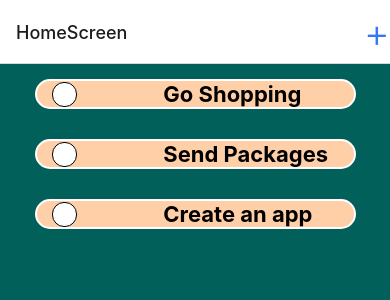
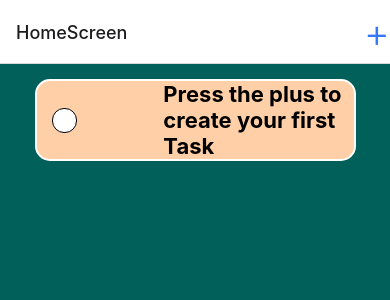
Before and after one commit to Deuzez916/TasksToDo, a React Native app: screen /HomeScreen in a window 390 px wide. Shown: the top 300 px of the page. Built offline with nearby package versions, Linux system fonts and the light colour scheme.

Commit message:
AsyncStorage Works

```diff
--- a/HomeScreen.js
+++ b/HomeScreen.js
@@ -19,27 +19,33 @@ export default function HomeScreen({ navigation, route }) {
 
   const [toDoItems, setToDoItems] = useState([
     {
-      Task: "Go Shopping",
+      Task: "Press the plus to create your first Task",
       isdone: false,
       Deadline: "3 Nov 2023",
-      Notes: "Buy Groceries",
-    },
-    {
-      Task: "Send Packages",
-      isdone: false,
-      Deadline: "15 Dec 2023",
-      Notes: "Get package from Ica, and send package on Willys",
-    },
-    {
-      Task: "Create an app",
-      isdone: false,
-      Deadline: "4 Jan 2024",
-      Notes: "Make the app functional",
+      Notes: "Delete Me",
     },
   ]);
 
-  useEffect(() => {
+    const saveTasks = async (tasks) => {
+        try {
+            await AsyncStorage.setItem('tasks', JSON.stringify(tasks));
+        } catch (error) {
+            console.log('Error saving tasks: ', error);
+        }
+    };
 
+    const loadTasks = async () => {
+        try {
+            const savedTasks = await AsyncStorage.getItem('tasks');
+            if (savedTasks) {
+                setToDoItems(JSON.parse(savedTasks));
+            }
+        } catch (error) {
+            console.log('Error loading tasks: ', error);
+        }
+    };
+
+    useEffect(() => {
 
       if (route.params?.deleteRow) {
           console.log("Lets Delete");
@@ -55,6 +61,7 @@ export default function HomeScreen({ navigation, route }) {
             const newTaskList = [...toDoItems].concat(newToDo);
 
             setToDoItems(newTaskList);
+            saveTasks(newTaskList);
             setAddToDoItems("");
         }
 
@@ -68,11 +75,11 @@ export default function HomeScreen({ navigation, route }) {
             updatedTask[rowNumber] = renameTask
 
           setToDoItems(updatedTask);
+          saveTasks(updatedTask);
         }
-    /*
-        saveTasks([...toDoItems]);
+
         loadTasks();
-        */
+
   }, [
     route.params?.renameTask,
     route.params?.deleteRow,
@@ -101,27 +108,6 @@ export default function HomeScreen({ navigation, route }) {
 
     setToDoItems(newList);
   }
-
-  /*
-    const saveTasks = async (tasks) => {
-        try {
-            await AsyncStorage.setItem('tasks', JSON.stringify(tasks));
-        } catch (error) {
-            console.log('Error saving tasks: ', error);
-        }
-    };
-
-    const loadTasks = async () => {
-        try {
-            const savedTasks = await AsyncStorage.getItem('tasks');
-            if (savedTasks) {
-                setToDoItems(JSON.parse(savedTasks));
-            }
-        } catch (error) {
-            console.log('Error loading tasks: ', error);
-        }
-    };
-    */
 
   return (
     <View style={styles.container}>
--- a/app.json
+++ b/app.json
@@ -4,7 +4,7 @@
     "slug": "TasksToDo",
     "version": "1.0.0",
     "orientation": "portrait",
-    "icon": "./assets/TasksToDoLogo.png",
+    "icon": "./assets/TasksToDo.png",
     "userInterfaceStyle": "light",
     "splash": {
       "image": "./assets/TasksToDoLogo.png",
@@ -17,7 +17,7 @@
     "ios": {
       "supportsTablet": true,
       "bundleIdentifier": "com.deuzez916.TasksToDo",
-      "buildNumber": "3"
+      "buildNumber": "5"
     },
     "android": {
       "adaptiveIcon": {
```
Also changed, not shown: assets/TasksToDo.png (added).
